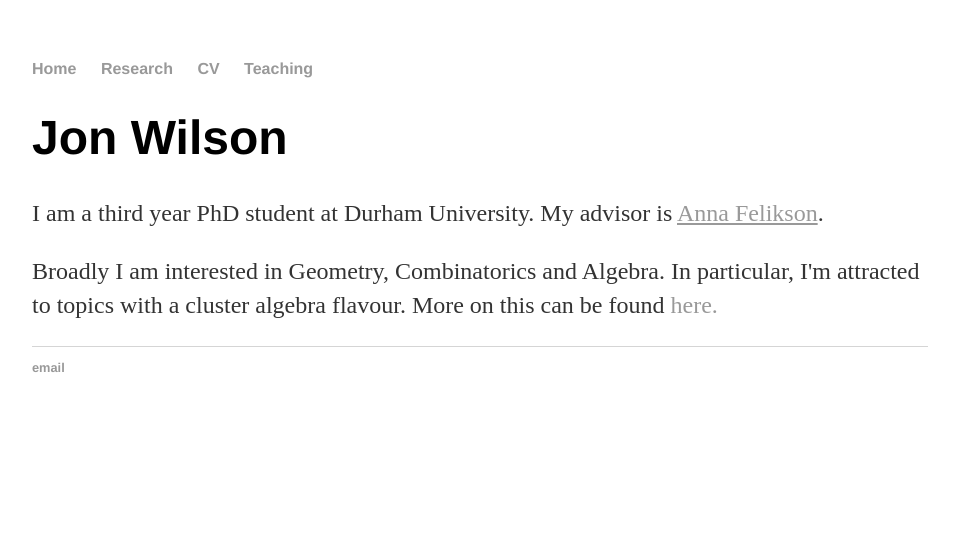
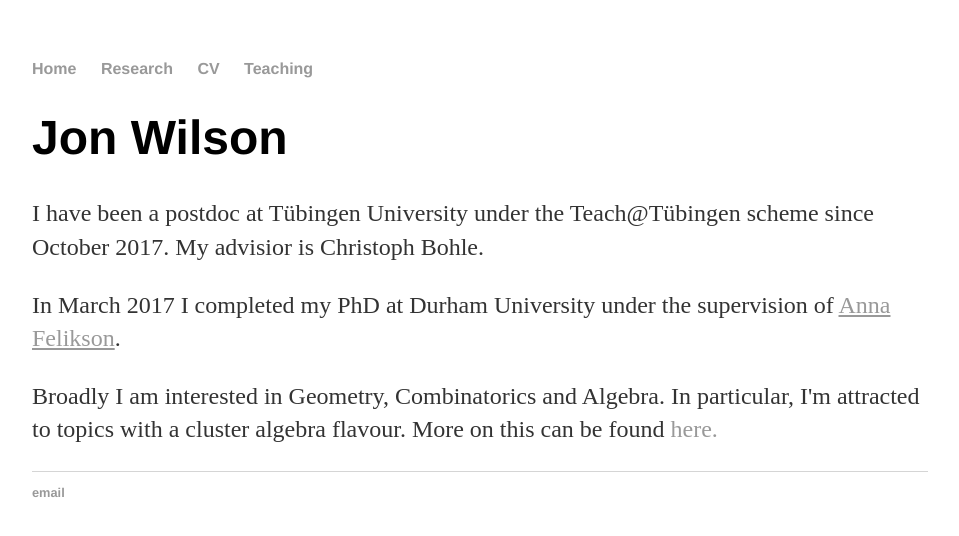
Before and after one commit to jon-m-wilson/jon-m-wilson.github.io, a Jekyll site: the page built from index.html, in a window 1280 px wide. Shown: the top 536 px of the page, without its empty margins (160-1119 px from the left). Built offline with Jekyll 4.4.1, drawn with Linux system fonts in a browser that asks for light colours.

Commit message:
Update index.html

```diff
--- a/index.html
+++ b/index.html
@@ -9,7 +9,12 @@ title: Jon Wilson
 <div class="blurb">
 	<h1>Jon Wilson</h1>
 
-	<p>I am a third year PhD student at Durham University. My advisor is <a href="https://www.dur.ac.uk/mathematical.sciences/people/profile/?id=11341" target="_blank"><u>Anna Felikson</u></a>.</p>
-	<p>Broadly I am interested in Geometry, Combinatorics and Algebra. In particular, I'm attracted to topics with a cluster algebra flavour.
+	<p>I have been a postdoc at T&uumlbingen University under the Teach@T&uumlbingen scheme since October 2017.
+		My advisior is Christoph Bohle.</p>
+	<p>In March 2017 I completed my PhD at Durham University under the supervision of
+		<a href="https://www.dur.ac.uk/mathematical.sciences/people/profile/?id=11341"
+		   target="_blank"><u>Anna Felikson</u></a>.</p>
+	<p>Broadly I am interested in Geometry, Combinatorics and Algebra. In particular, I'm attracted to topics
+		with a cluster algebra flavour.
 	More on this can be found <a href="/research">here. </a></p>
 </div><!-- /.blurb -->
```
